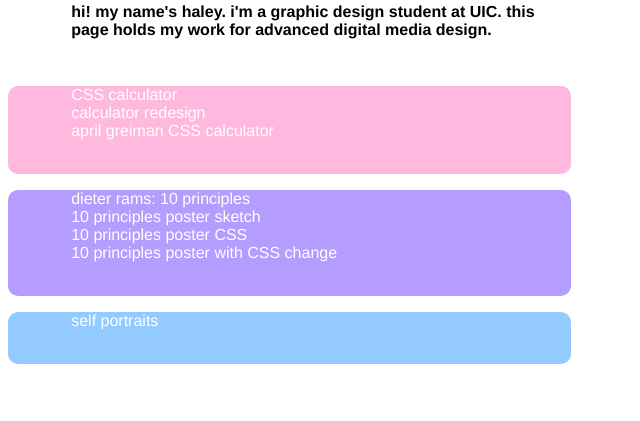
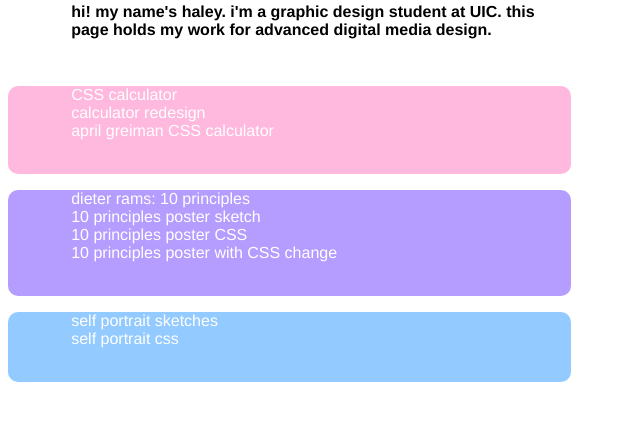
Before and after one commit to hhensl2/DES350, a plain HTML site: page index.html in a window 1280 px wide. Shown: the part 87-508 px from the top of the page, without its empty margins (0-640 px from the left). Drawn offline with Linux system fonts and the light colour scheme.

Commit message:
Add files via upload

```diff
--- a/index.html
+++ b/index.html
@@ -84,7 +84,8 @@
 	</div>
 
 	<div class="portrait">
-	<p><a href="self-portraits.jpg" target="_self">self portraits</a></p><br>
+	<p><a href="self-portraits.jpg" target="_self">self portrait sketches</a><br>
+	<a href="self-portrait.html" target="_self">self portrait css</a></p><br>
 	</div>
 
 
```
